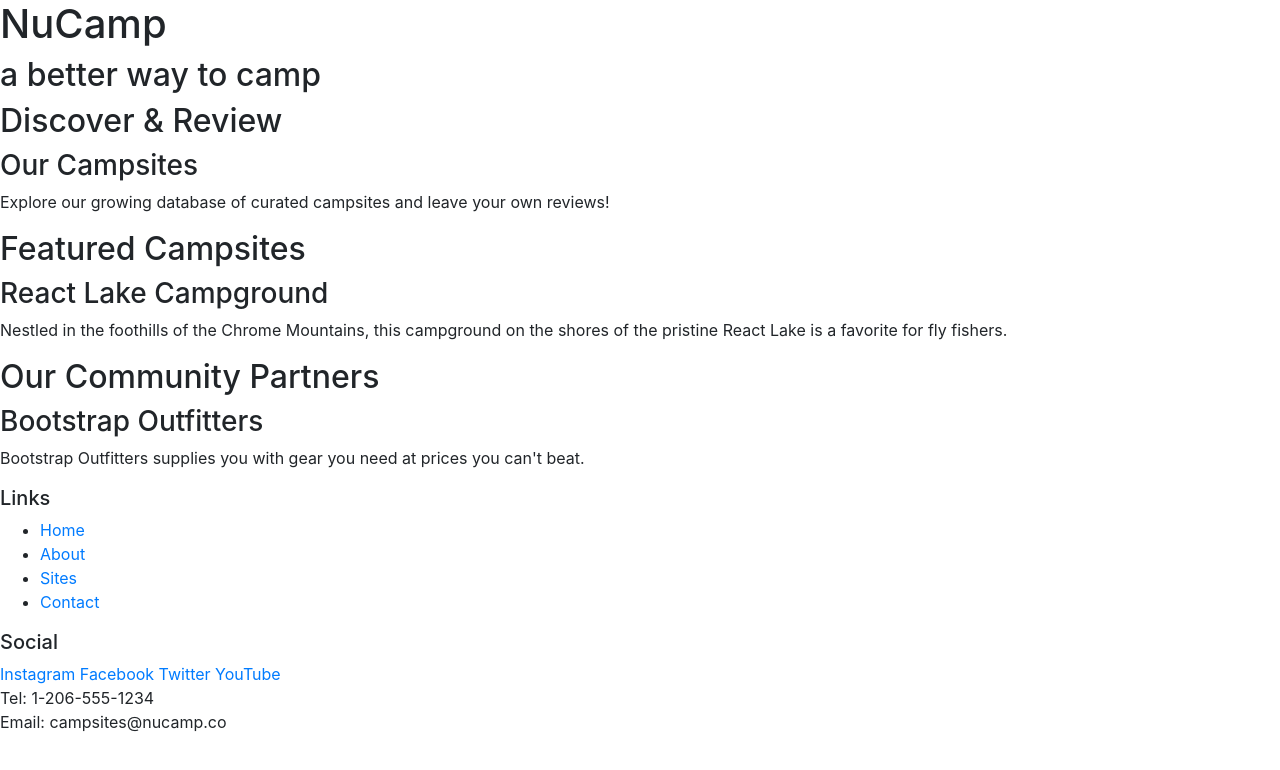
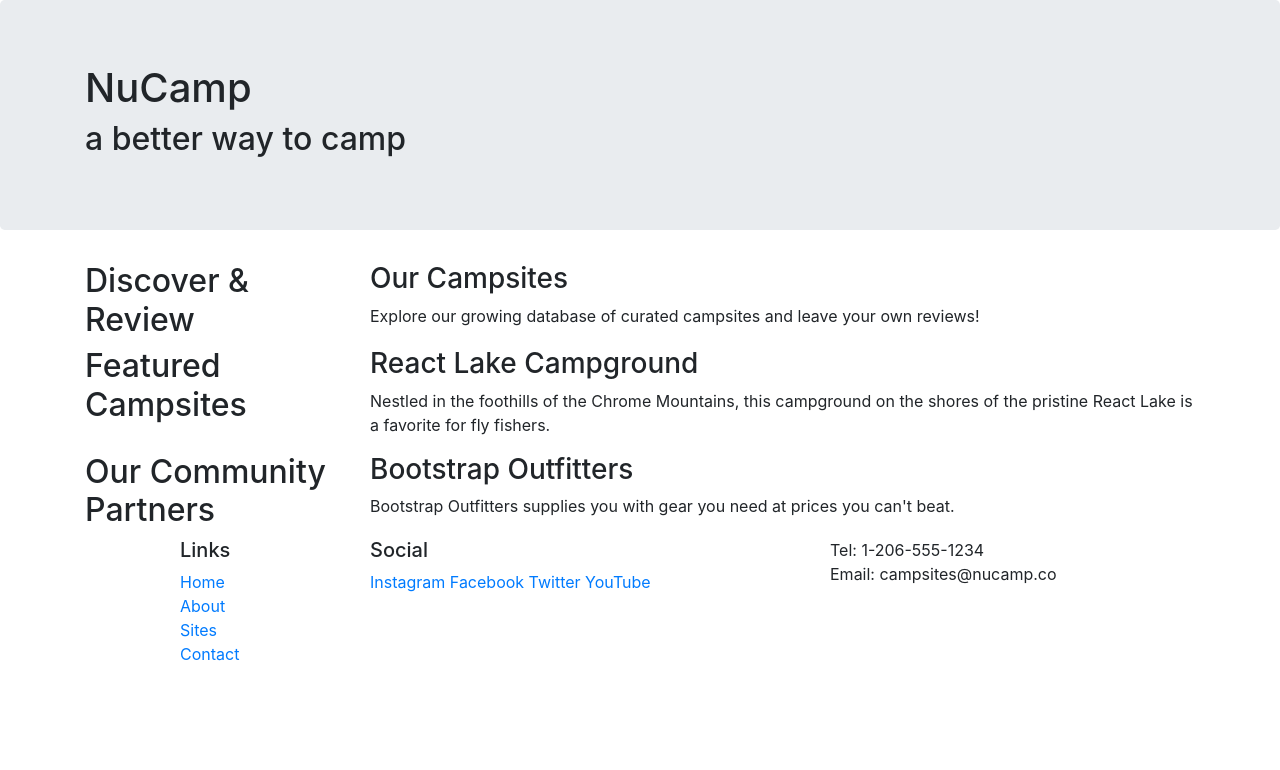
Before and after one commit to spencerrossrobinson/nucamp-campsite, a website: page index.html in a window 1280 px wide. Drawn offline with nearby package versions, Linux system fonts and the light colour scheme.

Commit message:
Bootstrap Grid

```diff
--- a/index.html
+++ b/index.html
@@ -15,60 +15,81 @@
   </head>
 
   <body>
-    <header>
-      <div>
+    <header class="jumbotron">
+      <div class="container">
+        <div class="row">
+          <div class="col">
             <h1>NuCamp</h1>
             <h2>a better way to camp</h2>
           </div>
+        </div>
+      </div>
     </header>
-
-    <div>
+    <div class="container">
+      <div class="row">
+        <div class="col-sm-4 col-md-3">
           <h2>Discover & Review</h2>
+        </div>
+        <div class="col">
           <h3>Our Campsites</h3>
           <p>
             Explore our growing database of curated campsites and leave your own
             reviews!
           </p>
         </div>
+      </div>
 
-    <div>
+      <div class="row">
+        <div class="col-sm-4 col-md-3">
           <h2>Featured Campsites</h2>
+        </div>
+        <div class="col">
           <h3>React Lake Campground</h3>
           <p>
-        Nestled in the foothills of the Chrome Mountains, this campground on the
-        shores of the pristine React Lake is a favorite for fly fishers.
+            Nestled in the foothills of the Chrome Mountains, this campground on
+            the shores of the pristine React Lake is a favorite for fly fishers.
           </p>
         </div>
+      </div>
 
-    <div>
+      <div class="row">
+        <div class="col-sm-4 col-md-3">
           <h2>Our Community Partners</h2>
+        </div>
+        <div class="col">
           <h3>Bootstrap Outfitters</h3>
           <p>
-        Bootstrap Outfitters supplies you with gear you need at prices you can't
-        beat.
+            Bootstrap Outfitters supplies you with gear you need at prices you
+            can't beat.
           </p>
+        </div>
+      </div>
     </div>
 
     <footer>
-      <div>
+      <div class="container">
+        <div class="row">
+          <div class="col-4 col-sm-2 offset-1">
             <h5>Links</h5>
-        <ul>
+            <ul class="list-unstyled">
               <li><a href="#">Home</a></li>
               <li><a href="#">About</a></li>
               <li><a href="#">Sites</a></li>
               <li><a href="#">Contact</a></li>
             </ul>
           </div>
-      <div>
+          <div class="col-6 col-sm-5">
             <h5>Social</h5>
             <a href="http://instagram.com/">Instagram</a>
             <a href="http://facebook.com/">Facebook</a>
             <a href="http://twitter.com/">Twitter</a>
             <a href="http://youtube.com/">YouTube</a>
           </div>
-      <div>
+          <div class="col-m-4">
             Tel: 1-206-555-1234<br />
             Email: campsites@nucamp.co
+          </div>
+        </div>
       </div>
       <!-- jQuery must come first, then Popper.js, then the Bootstrap JavaScript plugins.-->
       <script src="node_modules/jquery/dist/jquery.slim.min.js"></script>
```
Lines whose indentation alone changed are shown as unchanged.
